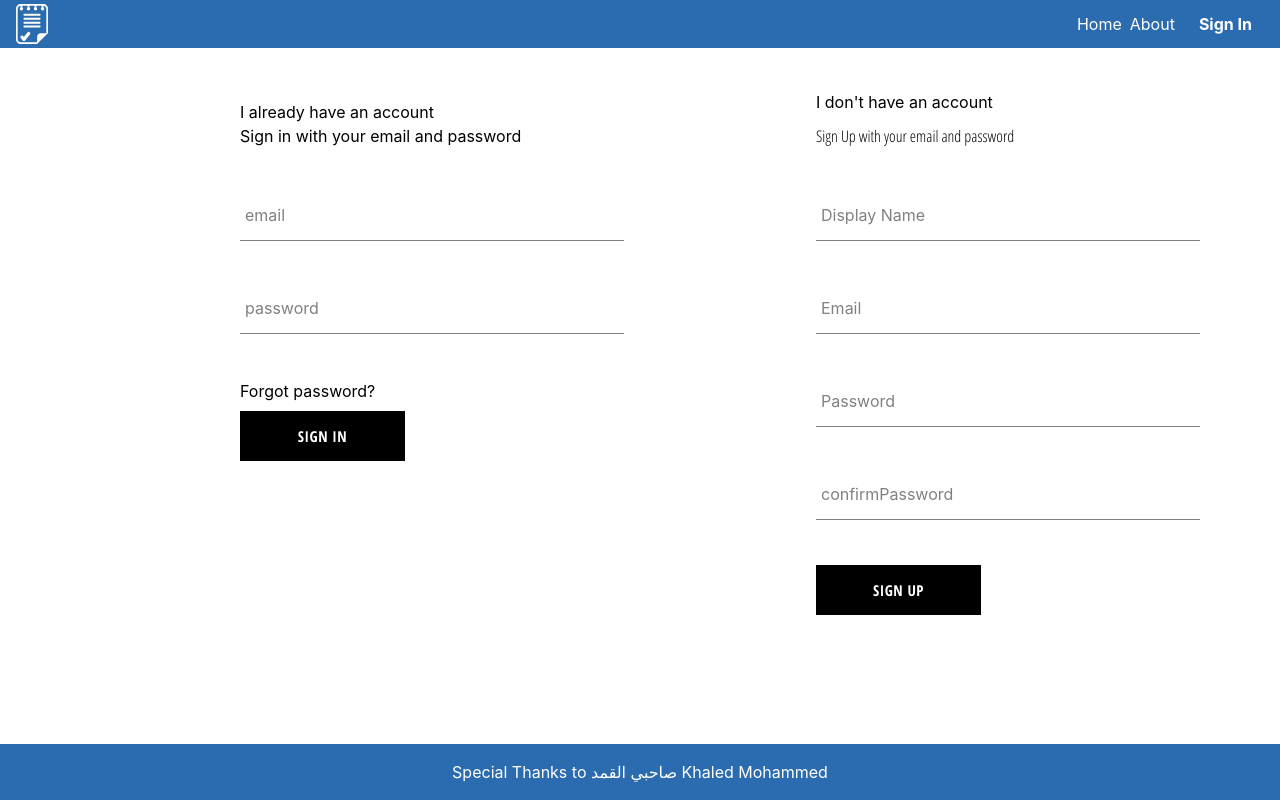
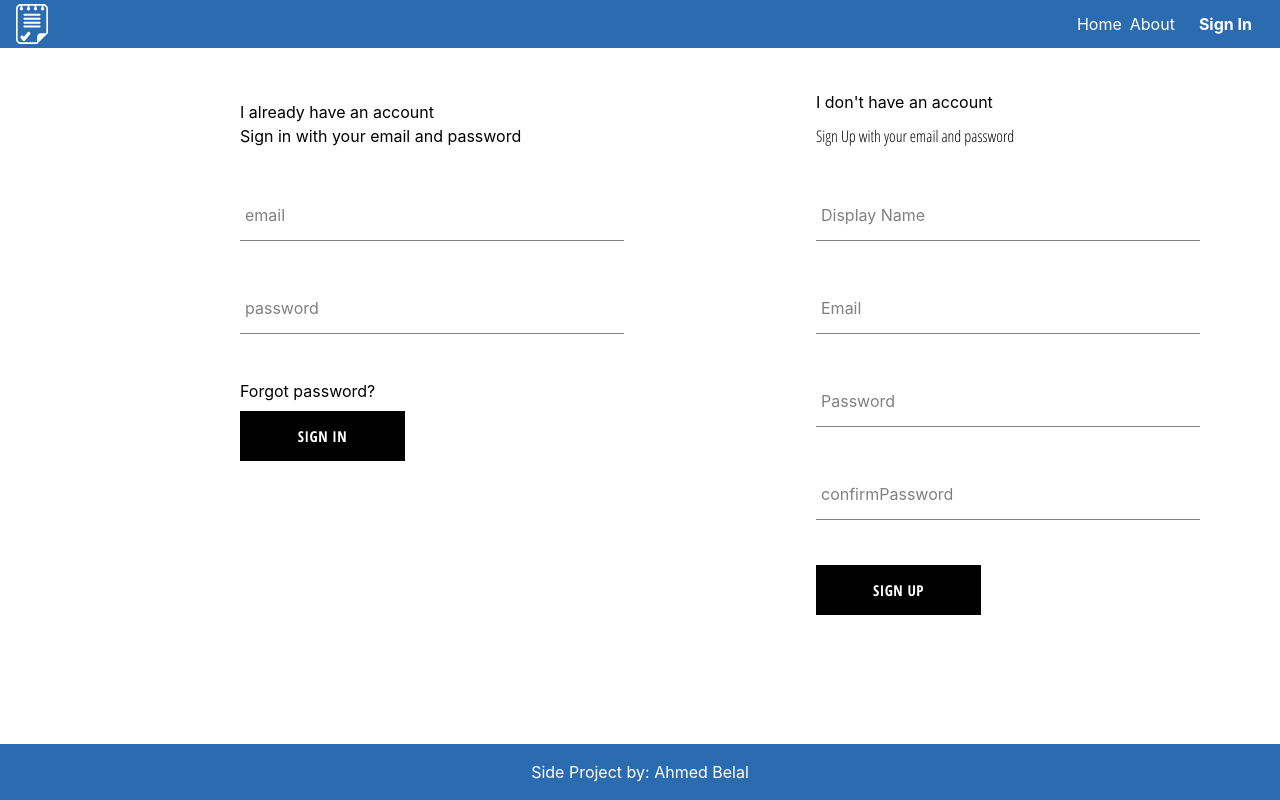
Before and after one commit to AhmedBelal15/todo-frontend-react, a React (Create React App) app: page /sign-in in a window 1280 px wide. Built offline with nearby package versions, Linux system fonts and the light colour scheme; a web font is replaced by a local one; what react-alert-template-mui would draw is missing.

Commit message:
added link to my github

```diff
--- a/src/Components/Footer/Footer.component.jsx
+++ b/src/Components/Footer/Footer.component.jsx
@@ -3,7 +3,7 @@ import './Footer.style.css'
 
 const Footer = () => (
   <footer className="bg-blue-700 text-center text-white flex justify-center items-center footer">
-    Special Thanks to صاحبي القمد Khaled Mohammed
+    Side Project by: Ahmed Belal
   </footer>
 );
 
--- a/src/Components/Header/Header.component.jsx
+++ b/src/Components/Header/Header.component.jsx
@@ -26,7 +26,9 @@ return (
                 <Link to='/'>
                 <li className='pl-2'>Home</li>
                 </Link>
+                <a href="https://github.com/AhmedBelal15">
                 <li className='pl-2'>About</li>
+                </a>
                 {
                 currentUser?
                 <li className='ml-2 cursor-pointer bg-blue-700 hover:bg-blue-800 text-white font-bold py-2 px-4 rounded-full' onClick={handleSignout}>Sign Out</li>
--- a/src/CustomHooks/useFetch.js
+++ b/src/CustomHooks/useFetch.js
@@ -4,7 +4,10 @@ const useFetch = (pageNumber, up) => {
   const [loading, setLoading] = useState(true);
   const [todos, setTodos] = useState([]);
   const [hasMore, setHasMore] = useState()
-  const token = JSON.parse(localStorage.getItem("currentUser")).accessToken;
+  let token
+  if(localStorage.getItem("currentUser")){
+    token = JSON.parse(localStorage.getItem("currentUser")).accessToken;
+  }
   useEffect(() => {
 
     //Fetch using IIFE
--- a/src/Pages/Todo-Page/TodoPage.jsx
+++ b/src/Pages/Todo-Page/TodoPage.jsx
@@ -9,6 +9,7 @@ import useFetch from "../../CustomHooks/useFetch";
 
 const TodoPage = ({ currentUser }) => {
 //__________________
+
 const [pageNumber, setPageNumber] = useState(1)
 
 const { loading, todos, hasMore, setTodos} = useFetch(pageNumber);
```
